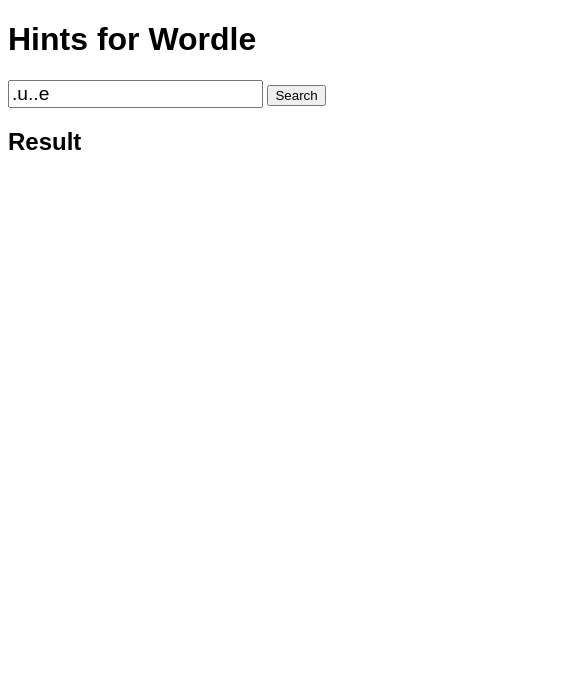
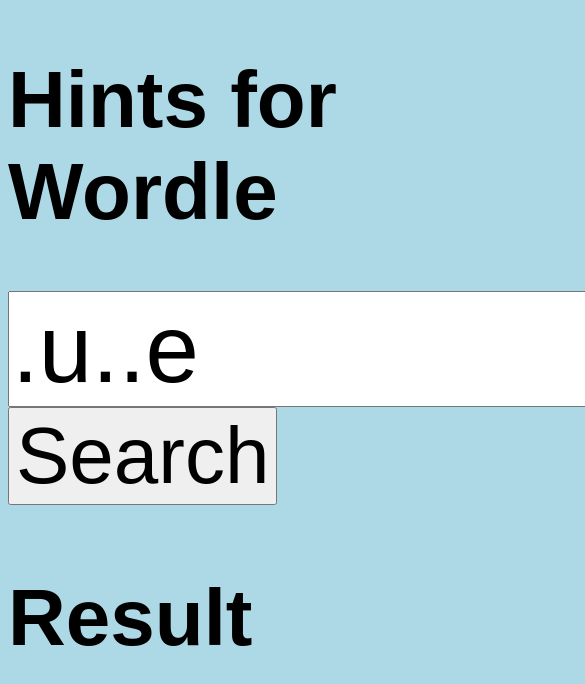
Before and after one commit to victormouries/Search-Words, a plain HTML site: page index.html in a window 390 px wide. Shown: the top 684 px of the page, 585 px wide, since content can reach past the window. Drawn offline with Linux system fonts and the light colour scheme.

Commit message:
font size

```diff
--- a/styles.css
+++ b/styles.css
@@ -23,3 +23,13 @@
     background-color: red;
 
   }
+
+  @media only screen and (max-width: 600px) {
+    body {
+      background-color: lightblue;
+    }
+    * {
+      font-size: 80px;
+    }
+
+  }
```
